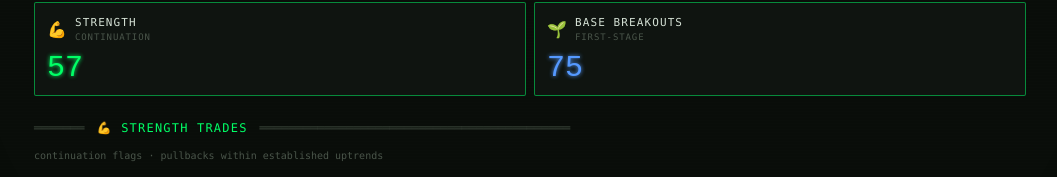
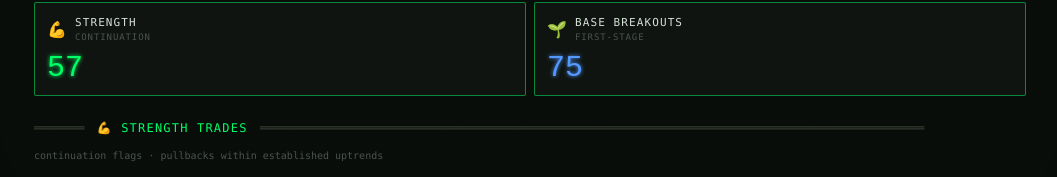
Before and after one commit to duuuval/Bull_Flag_Finder, a Next.js app: page / in a window 1280 px wide. Shown: the part 342-519 px from the top of the page, without its empty margins (110-1167 px from the left). Built offline with nearby package versions, Linux system fonts and the light colour scheme.

Commit message:
Update TwoSectionScanner.tsx

```diff
--- a/app/TwoSectionScanner.tsx
+++ b/app/TwoSectionScanner.tsx
@@ -64,6 +64,7 @@ function SectionView({
   }, [candidates, stages, sort]);
 
   const visible = filtered.slice(0, limit);
+
   const accentColor = accent === 'green' ? 'text-terminal-green' : 'text-terminal-blue';
 
   const toggleStage = (s: Stage) => {
@@ -77,12 +78,14 @@ function SectionView({
 
   return (
     <section className="mb-10">
-      <div className="flex items-baseline gap-3 my-6 text-terminal-gray-dim">
-        <span className="font-mono text-xs">═══════</span>
-        <span className={`font-mono text-xs ${accentColor} uppercase tracking-widest`}>
+      <div className="flex items-baseline gap-3 my-6 text-terminal-gray-dim overflow-hidden">
+        <span className="font-mono text-xs shrink-0">═══════</span>
+        <span className={`font-mono text-xs ${accentColor} uppercase tracking-widest shrink-0`}>
           {emoji} {title}
         </span>
-        <span className="font-mono text-xs flex-1">═══════════════════════════════════════════</span>
+        <span className="font-mono text-xs flex-1 overflow-hidden whitespace-nowrap">
+          ════════════════════════════════════════════════════════════════════════════════════════════
+        </span>
       </div>
       <p className="text-text-muted text-[10px] font-mono mb-4 -mt-3">{subtitle}</p>
 
```
